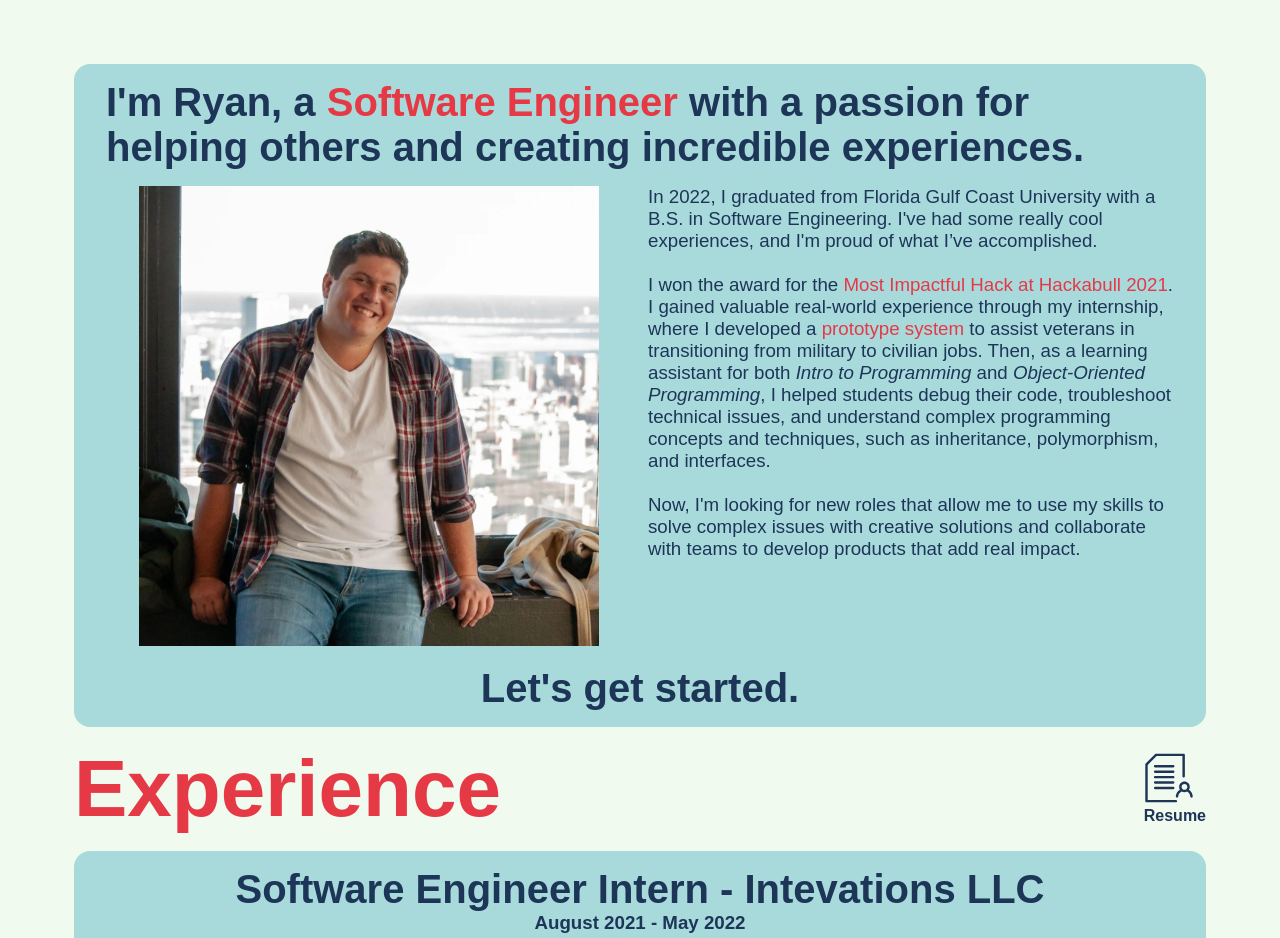
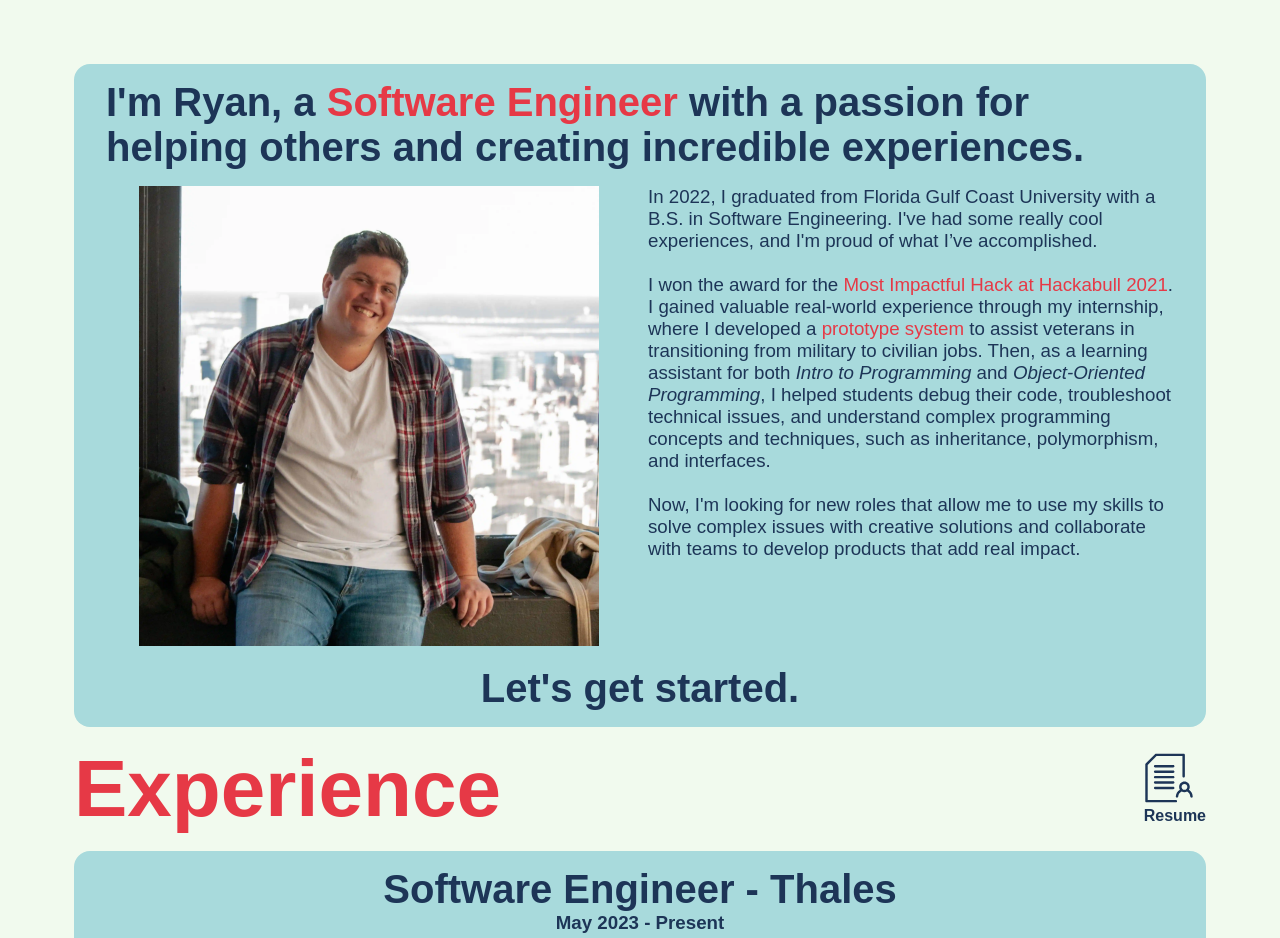
Before and after one commit to rpsmith77/ryan-portfolio-website, a Next.js app: page /about in a window 1280 px wide. Shown: the top 938 px of the page. Built offline with nearby package versions, Linux system fonts and the light colour scheme.

Commit message:
add new job

```diff
--- a/app/about/page.tsx
+++ b/app/about/page.tsx
@@ -1,12 +1,24 @@
 import styles from './page.module.css'
-import Job from "./components/Job";
-import Profile from "./components/Profile";
-import Image from "next/image";
-import ResumeSVG from "../../public/resume.svg"
-import Link from "next/link";
+import Job from './components/Job'
+import Profile from './components/Profile'
+import Image from 'next/image'
+import ResumeSVG from '../../public/resume.svg'
+import Link from 'next/link'
 
-export default function About() {
+export default function About () {
   const jobs = [
+    {
+      title: 'Software Engineer',
+      company: 'Thales',
+      date: 'May 2023 - Present',
+      description: [
+        'Utilize a diverse skill set encompassing C++, Python, Linux, shell scripting, and Docker to develop robust software solutions, streamline system processes, and automate tasks, facilitating efficient development workflows and enhancing overall productivity',
+        'Lead debugging efforts and root cause analysis for system anomalies, implement robust solutions to mitigate risks, and ensure uninterrupted WiFi service during flight operations',
+        'Actively participate in code reviews, knowledge sharing sessions, and mentorship activities, fostering a culture of collaboration, innovation, and professional growth within the engineering team',
+        'Successfully lead the migration project, orchestrating seamless deployment and ensuring compatibility with existing hardware and software components while transitioning the embedded system\'s operating environment from CentOS 7 to AlmaLinux 9',
+        'Engaged in Thales-led Graduate Program aimed at cultivating leadership abilities, where I actively participated in specialized training modules, mentorship sessions, and practical projects to develop strategic thinking, communication prowess, and effective team management skills'
+      ],
+    },
     {
       title: 'Software Engineer Intern',
       company: 'Intevations LLC',
@@ -17,8 +29,8 @@ export default function About() {
         'Elicit Requirements from Sponsor',
         'Participate in a modified SCRUM',
         'Build Front End using Flask',
-                'Setup and maintain CI/CD Pipeline utilizing Github Actions and AWS ECR and ECS'
-            ]
+        'Setup and maintain CI/CD Pipeline utilizing Github Actions and AWS ECR and ECS',
+      ],
     },
     {
       title: 'Learning Assistant',
@@ -27,10 +39,10 @@ export default function About() {
       description: [
         'Collaborate with other learning assistants, the instructor, and support staff to ensure that the needs of all students are met and that they have the resources and support they need to succeed',
         'Help students develop their critical thinking, communication, and interpersonal skills through group discussions',
-                'Help students debug their code, troubleshoot technical issues, and understand complex programming concepts and techniques, such as inheritance, polymorphism, and interfaces'
+        'Help students debug their code, troubleshoot technical issues, and understand complex programming concepts and techniques, such as inheritance, polymorphism, and interfaces',
+      ],
+    },
   ]
-        }
-    ];
   return (
     <div className={styles.container}>
       <main className={styles.main}>
@@ -63,5 +75,5 @@ export default function About() {
       </main>
 
     </div>
-    );
+  )
 }
```
Lines whose indentation alone changed are shown as unchanged.
